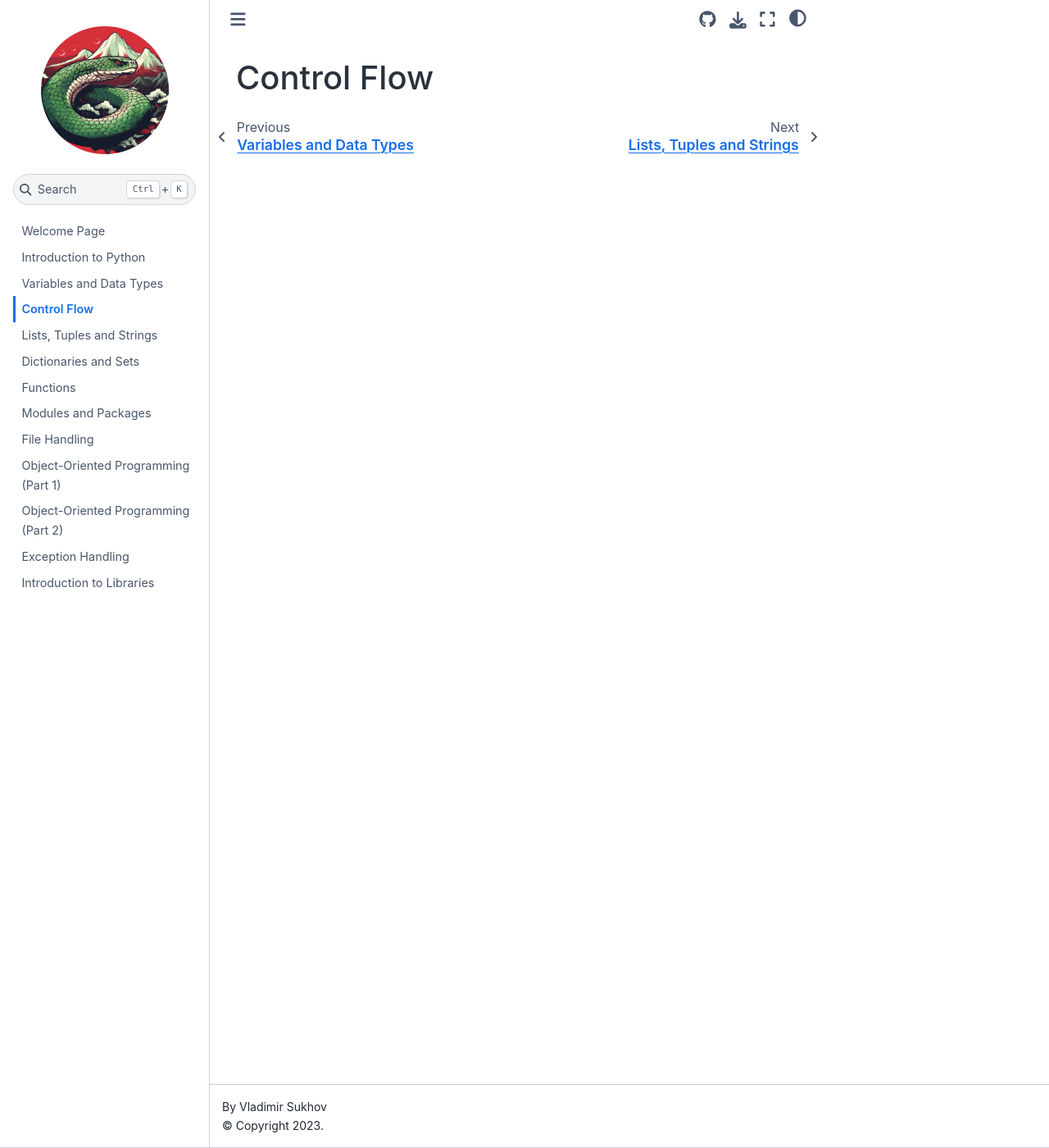
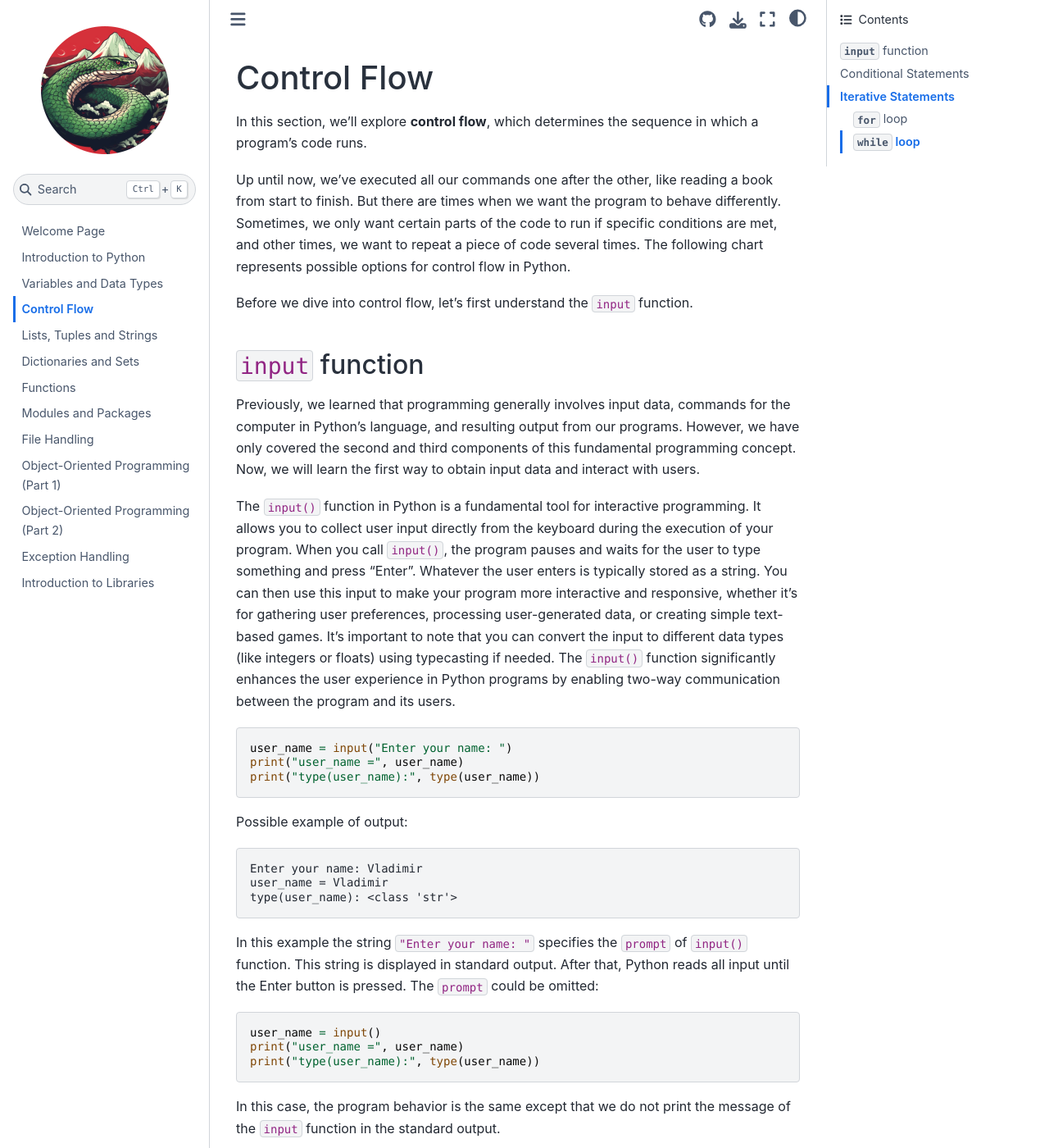
Before and after one commit to vdsukhov/python-intro-course, a Jupyter Book: the page built from chapters/control_flow.md, in a window 1280 px wide and 1400 px high. Shown: the whole window at 82% size. Built offline with Jupyter Book 1.0.4 settings and Sphinx 7.4.7 and the Sphinx Book theme 1.1.4, drawn with Linux system fonts in a browser that asks for light colours; some of the changed text lies outside the part shown.

Commit message:
Started working on control flow

````diff
--- a/chapters/control_flow.md
+++ b/chapters/control_flow.md
@@ -13,6 +13,61 @@
 ---
 # Control Flow
 
-```{code-cell} ipython3
+In this section, we'll explore **control flow**, which determines the sequence in which a program's code runs.
+
+Up until now, we've executed all our commands one after the other, like reading a book from start to finish. But there are times when we want the program to behave differently. Sometimes, we only want certain parts of the code to run if specific conditions are met, and other times, we want to repeat a piece of code several times. The following chart represents possible options for control flow in Python.
+
+Before we dive into control flow, let's first understand the `input` function.
+
+## `input` function
+Previously, we learned that programming generally involves input data, commands for the computer in Python's language, and resulting output from our programs. However, we have only covered the second and third components of this fundamental programming concept. Now, we will learn the first way to obtain input data and interact with users.
+
+The `input()` function in Python is a fundamental tool for interactive programming. It allows you to collect user input directly from the keyboard during the execution of your program. When you call `input()`, the program pauses and waits for the user to type something and press "Enter". Whatever the user enters is typically stored as a string. You can then use this input to make your program more interactive and responsive, whether it's for gathering user preferences, processing user-generated data, or creating simple text-based games. It's important to note that you can convert the input to different data types (like integers or floats) using typecasting if needed. The `input()` function significantly enhances the user experience in Python programs by enabling two-way communication between the program and its users.
+
+```python3
+user_name = input("Enter your name: ")
+print("user_name =", user_name)
+print("type(user_name):", type(user_name))
+```
+Possible example of output:
+```
+Enter your name: Vladimir
+user_name = Vladimir
+type(user_name): <class 'str'>
+```
+
+In this example the string `"Enter your name: "` specifies the `prompt` of `input()` function.
+This string is displayed in standard output. After that, Python reads all input until the Enter button is pressed.
+The `prompt` could be omitted:
+```python3
+user_name = input()
+print("user_name =", user_name)
+print("type(user_name):", type(user_name))
+```
+In this case, the program behavior is the same except that we do not print the message of the `input` function in the standard output.
+
+As you can see, by default, we read input and store it as a `str` data type object. If necessary, we can use type conversion:
+```python3
+number_1 = int(input("Enter the first number: "))
+number_2 = int(input("Enter the second number: "))
+print(number_1 * number_2)
+```
 
 ```
+Enter the first number: 42
+Enter the second number: 8
+336
+```
+
+## Conditional Statements
+
+### `if`
+### `if` - `else`
+### `if` - `elif` - `else`
+### Nested `if` - `else`
+### `match`
+
+## Iterative Statements
+
+### `for` loop
+### `while` loop
````
